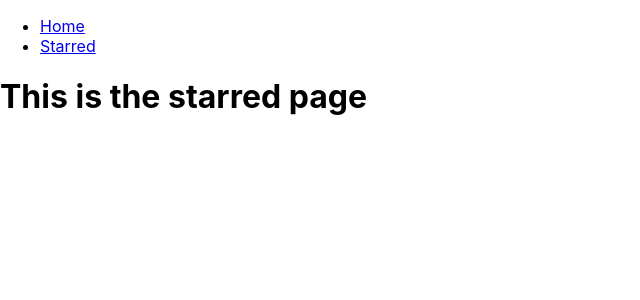
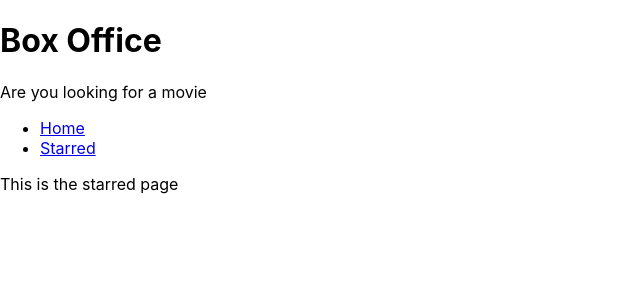
Before and after one commit to shivapasunuri/box-office, a React (Create React App) app: page /starred in a window 1280 px wide. Shown: the top 300 px of the page, without its empty margins (0-640 px from the left). Built offline with nearby package versions, Linux system fonts and the light colour scheme.

Commit message:
Added layout management and and created Title

```diff
--- a/src/App.jsx
+++ b/src/App.jsx
@@ -1,13 +1,10 @@
 import React from "react";
 import { Switch, Route } from "react-router-dom";
-import Navbar from "./components/Navbar";
 import Home from "./pages/Home";
 import Starred from "./pages/Starred";
 
 function App() {
   return (
-    <div>
-      <Navbar />
     <Switch>
       <Route exact path="/">
         <Home />
@@ -17,7 +14,6 @@ function App() {
       </Route>
       <Route>404 not found</Route>
     </Switch>
-    </div>
   );
 }
 
--- /dev/null
+++ b/src/components/MainPageLayout.jsx
@@ -0,0 +1,15 @@
+import React from "react";
+import Navbar from "./Navbar";
+import Title from "./Title";
+
+const MainPageLayout = ({ children }) => {
+  return (
+    <div>
+      <Title title="Box Office" subtitle="Are you looking for a movie" />
+      <Navbar />
+      {children}
+    </div>
+  );
+};
+
+export default MainPageLayout;
--- /dev/null
+++ b/src/components/Title.jsx
@@ -0,0 +1,11 @@
+import React from "react";
+
+const Title = ({ title, subtitle }) => {
+  return (
+    <div>
+      <h1>{title}</h1>
+      <p>{subtitle}</p>
+    </div>
+  );
+};
+export default Title;
--- a/src/pages/Home.jsx
+++ b/src/pages/Home.jsx
@@ -1,11 +1,8 @@
 import React from "react";
+import MainPageLayout from "../components/MainPageLayout";
 
 const Home = () => {
-  return (
-    <div>
-      <h1>This is home page</h1>
-    </div>
-  );
+  return <MainPageLayout> This is home </MainPageLayout>;
 };
 
 export default Home;
--- a/src/pages/Starred.jsx
+++ b/src/pages/Starred.jsx
@@ -1,11 +1,8 @@
 import React from "react";
+import MainPageLayout from "../components/MainPageLayout";
 
 const Starred = () => {
-  return (
-    <div>
-      <h1>This is the starred page</h1>
-    </div>
-  );
+  return <MainPageLayout>This is the starred page</MainPageLayout>;
 };
 
 export default Starred;
```
Lines whose indentation alone changed are shown as unchanged.
